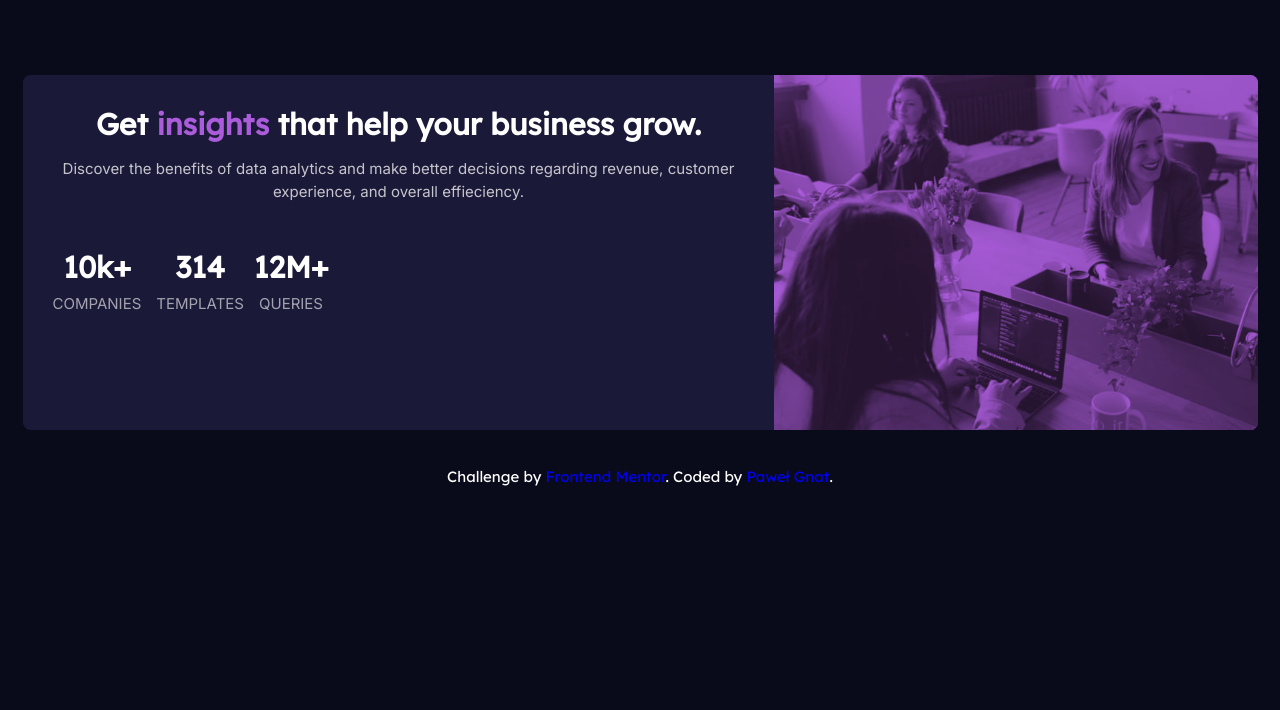
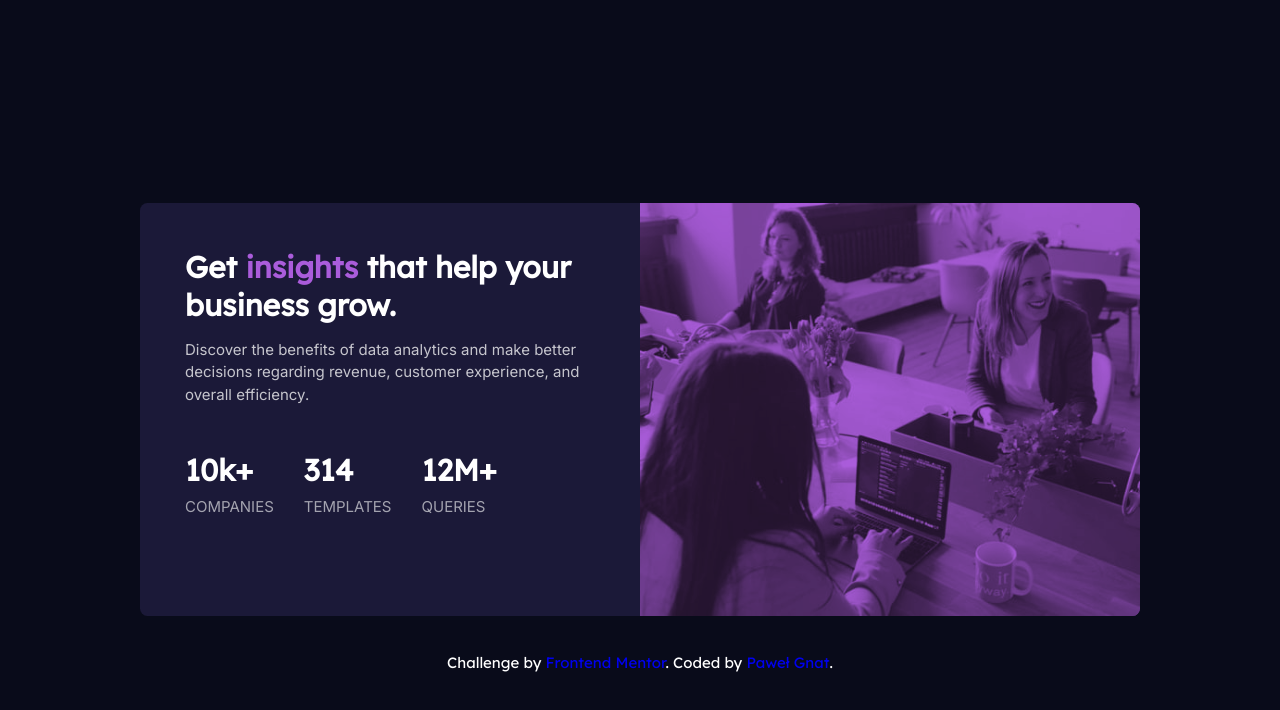
Before and after one commit to Pawel-Gnat/Frontend-Mentor-Stats-Preview-Card-Component, a plain HTML site: page index.html in a window 1280 px wide. Drawn offline with Linux system fonts and the light colour scheme.

Commit message:
changed css html

```diff
--- a/css/style.css
+++ b/css/style.css
@@ -15,13 +15,16 @@
 }
 
 body {
-	font-family: 'Lexend Deca', sans-serif;
-	font-size: 0.9375rem;
 	display: flex;
 	flex-direction: column;
 	justify-content: center;
 	text-align: center;
+	min-height: 100vh;
+	max-width: max-content;
+	margin: auto;
 	background-color: var(--very-dark-blue);
+	font-family: 'Lexend Deca', sans-serif;
+	font-size: 0.9375rem;
 }
 
 main {
@@ -33,6 +36,10 @@ main {
 
 .image {
 	background: var(--soft-violet);
+}
+
+.desktop_image {
+	display: none;
 }
 
 img {
@@ -59,7 +66,7 @@ span {
 }
 
 h2 {
-	margin: 1em;
+	margin: 1em 0;
 	font-family: 'Inter', sans-serif;
 	font-weight: 400;
 	line-height: 1.5em;
@@ -67,7 +74,7 @@ h2 {
 }
 
 .company_stats p {
-	padding: 0.5em;
+	padding: 0.5em 0;
 	color: var(--slightly-transparent-white-stat);
 	text-transform: uppercase;
 	font-family: 'Inter', sans-serif;
@@ -88,15 +95,36 @@ footer {
 @media (min-width: 768px) {
 	main {
 		display: flex;
+		max-width: 1000px;
+		height: auto;
 	}
 
 	.image {
 		order: 1;
+		min-width: 50%;
+	}
+
+	.mobile_image {
+		display: none;
+	}
+
+	.desktop_image {
+		display: block;
+	}
+
+	.text_container {
+		display: flex;
+		flex-direction: column;
+		align-items: flex-start;
+		text-align: left;
+		max-width: 50%;
+		margin: 3em;
 	}
 
 	.company_stats {
 		display: flex;
-		min-width: 50%;
+		gap: 2em;
+		justify-content: space-between;
 		order: 2;
 	}
 }
--- a/index.html
+++ b/index.html
@@ -17,13 +17,13 @@
 <body>
 	<main>
 		<div class="image">
-			<img src="./images/image-header-mobile.jpg" alt="Women working at the office">
+			<img src="./images/image-header-mobile.jpg" alt="Women working at the office" class="mobile_image">
+			<img src="./images/image-header-desktop.jpg" alt="Women working at the office" class="desktop_image">
 		</div>
 		<div class="text_container">
 			<h1>Get <span>insights</span> that help your business grow.</h1>
 			<h2>Discover the benefits of data analytics and make better decisions regarding revenue, customer
-				experience, and overall effieciency.</h2>
-
+				experience, and overall efficiency.</h2>
 			<div class="company_stats">
 				<div class="companies">
 					<h3>10k+</h3>
@@ -39,7 +39,6 @@
 				</div>
 			</div>
 		</div>
-
 	</main>
 	<footer>
 		<p>Challenge by <a href="https://www.frontendmentor.io" target="_blank" rel="noopener">Frontend Mentor</a>.
```
